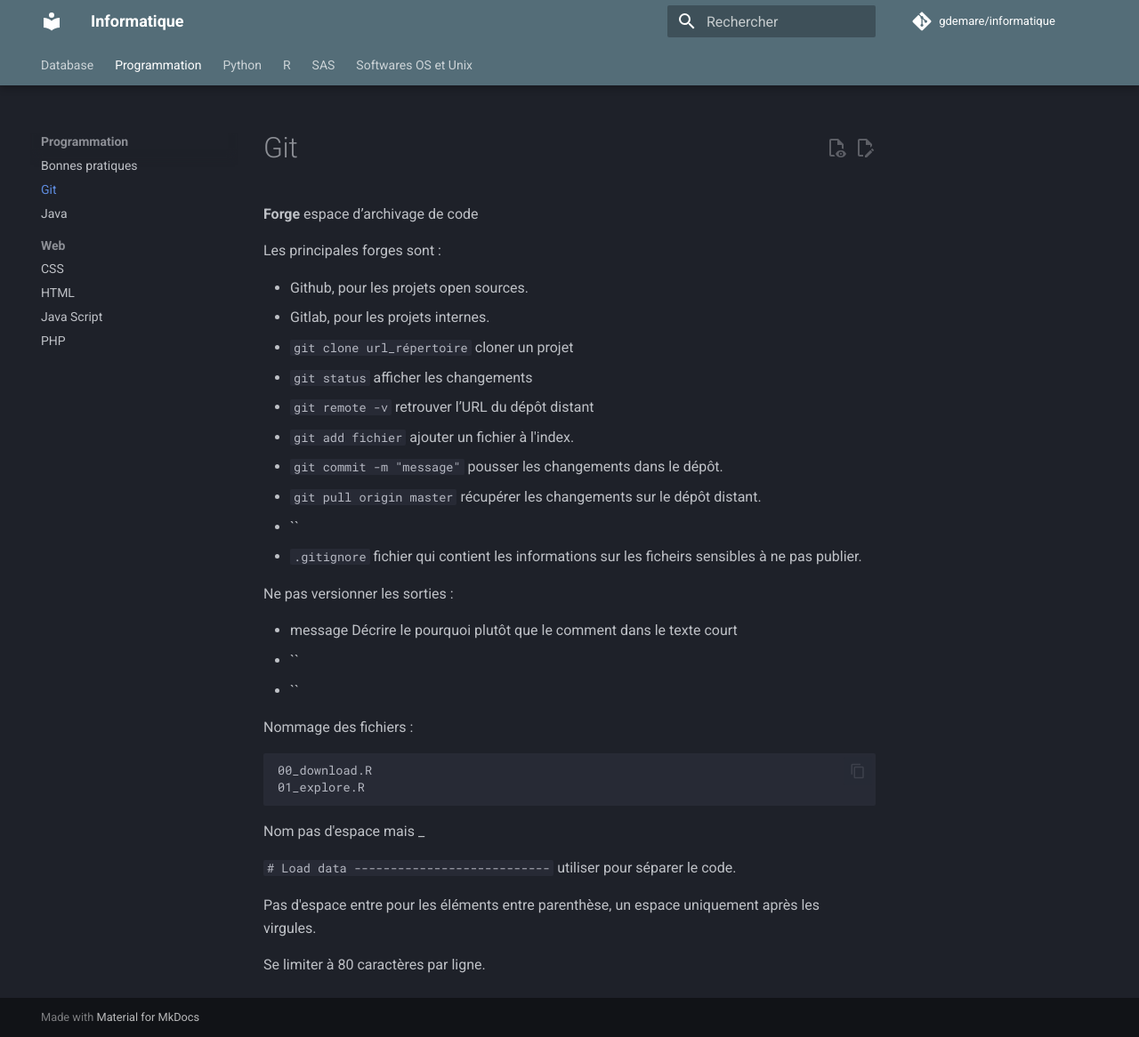
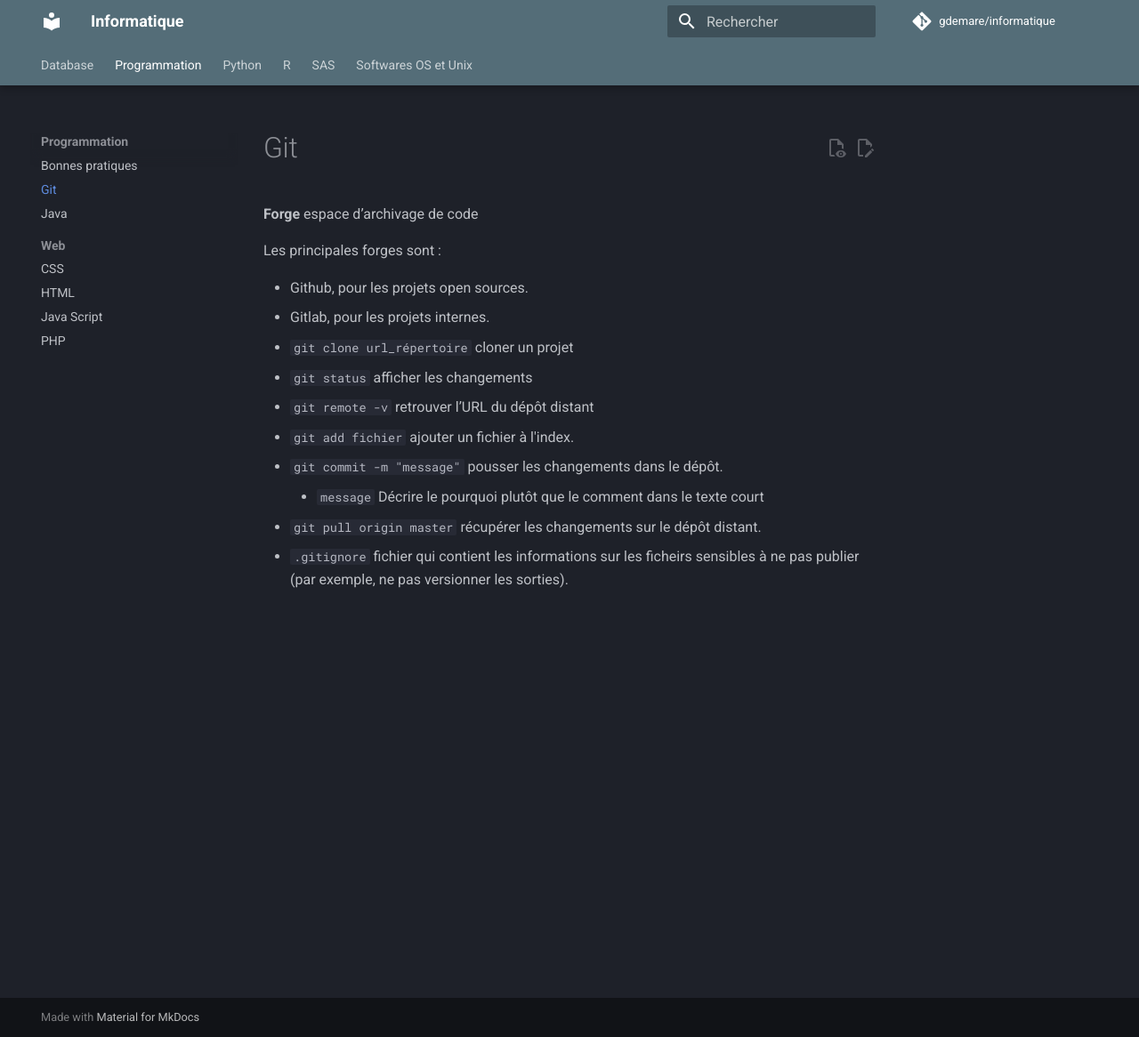
Before and after one commit to gdemare/Informatique, an MkDocs documentation site: the page built from docs/programming/git.md, in a window 1280 px wide and 1166 px high. Shown: the whole window at 89% size. Built offline with MkDocs 1.6.1 and Material for MkDocs 9.7.7, drawn with Linux system fonts in a browser that asks for light colours; comment, search, counter and statistics services are not loaded.

Commit message:
Update git.md

````diff
--- a/docs/programming/git.md
+++ b/docs/programming/git.md
@@ -11,26 +11,8 @@ Les principales forges sont :
 * `git remote -v` retrouver l’URL du dépôt distant
 * `git add fichier` ajouter un fichier à l'index.
 * `git commit -m "message"` pousser les changements dans le dépôt.
+
+    * `message` Décrire le pourquoi plutôt que le comment dans le texte court
+
 * `git pull origin master` récupérer les changements sur le dépôt distant.
-* ``
-* `.gitignore` fichier qui contient les informations sur les ficheirs sensibles à ne pas publier.
-
-Ne pas versionner les sorties :
-
-* message Décrire le pourquoi plutôt que le comment dans le texte court
-* ``
-* ``
-
-Nommage des fichiers :
-
-```
-00_download.R
-01_explore.R
-```
-Nom pas d'espace mais _
-
-`# Load data ---------------------------` utiliser pour séparer le code.
-
-Pas d'espace entre pour les éléments entre parenthèse, un espace uniquement après les virgules.
-
-Se limiter à 80 caractères par ligne.
+* `.gitignore` fichier qui contient les informations sur les ficheirs sensibles à ne pas publier (par exemple, ne pas versionner les sorties).
````
